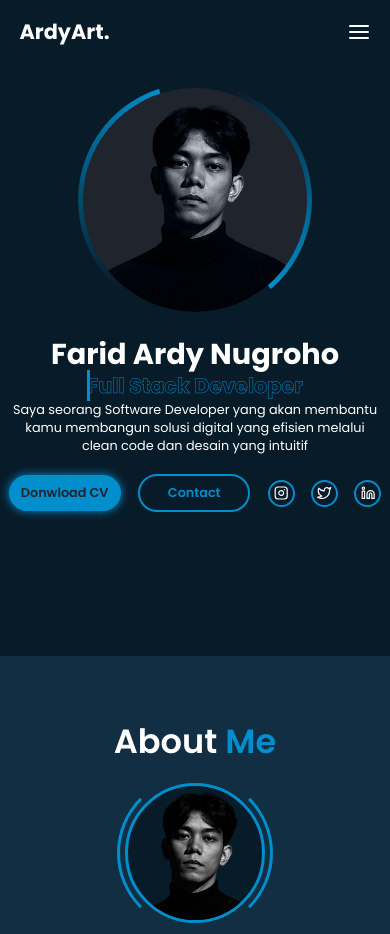
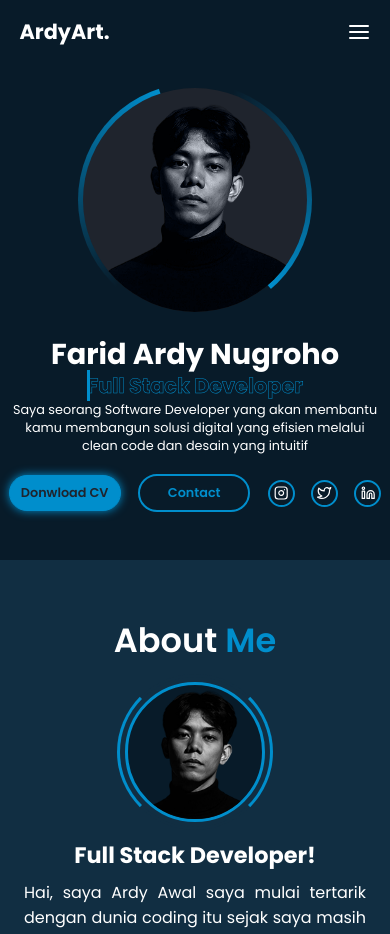
Before and after one commit to faridardynugroho-cloud/portfolio, a plain HTML site: page index.html in a window 390 px wide. Shown: the top 934 px of the page. Drawn offline with nearby package versions, Linux system fonts and the light colour scheme.

Commit message:
membenarkan padding dan mengatur tinggi responsive

```diff
--- a/style.css
+++ b/style.css
@@ -824,7 +824,7 @@ footer{
     }
 }
 
-@media (max-width: 400px) {
+@media (max-width: 458px) {
     .navbar .links{
         top: 3.9rem;
     }
@@ -834,12 +834,15 @@ footer{
     .logo{
         font-size: 1.3rem;
     }
+    .home{
+        padding-bottom: 1rem;
+    }
     .home-img .img-box{
         width: 60vw;
         height: 60vw;
     }
     .about .heading{
-        margin-top: 3.8rem;
+        margin-top: 3.5rem;
     }
     .about{
         gap: .5rem;
```
Also changed, not shown: index.html (+1 -1 lines).
